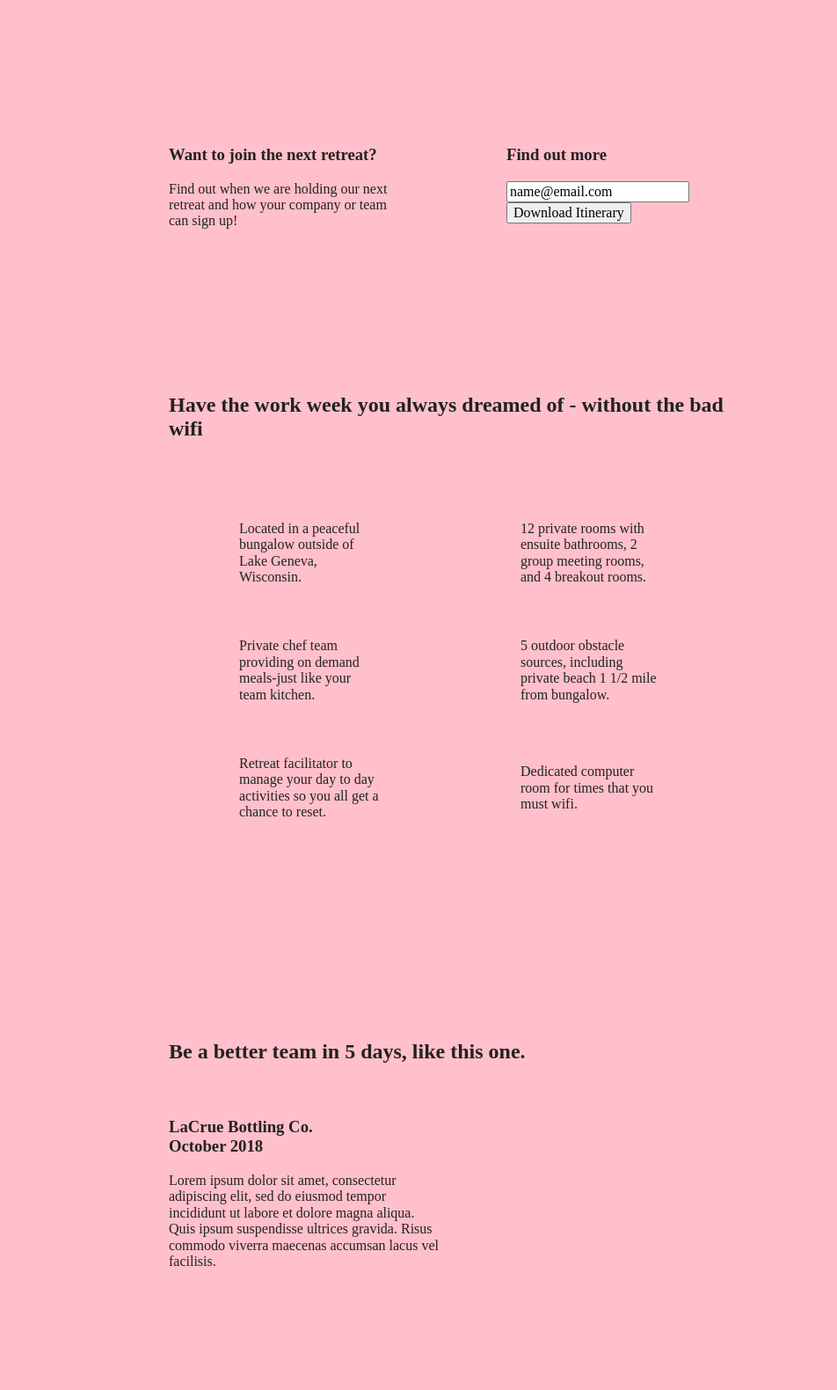
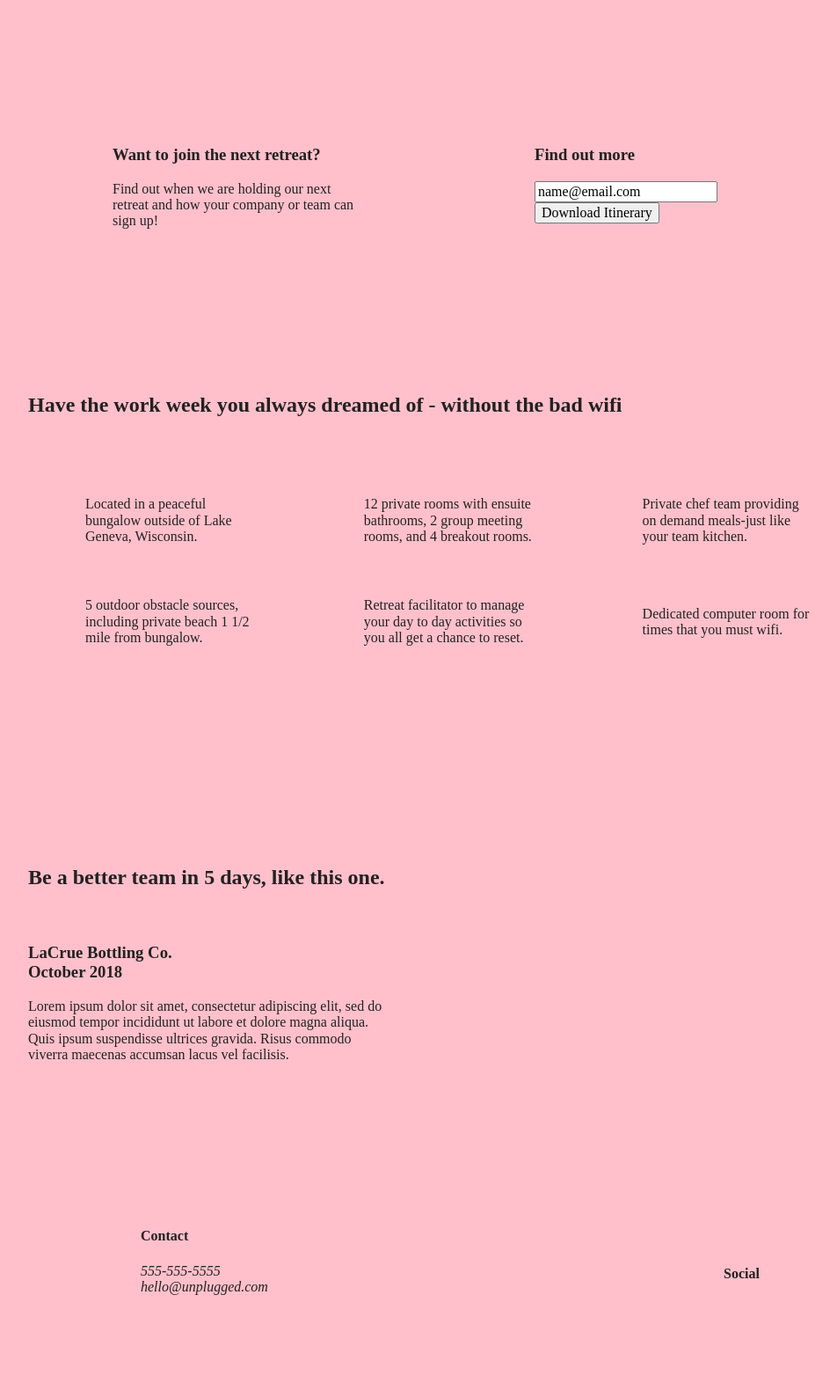
Before and after one commit to learningcoding2022/less-9-unplugged-responsive, a website built with Parcel: page index.html in a window 1280 px wide. Shown: the part 349-1929 px from the top of the page at 88% size, without its empty margins (128-1080 px from the left). Built offline with nearby package versions, Linux system fonts and the light colour scheme; files whose address does not match are found by name.

Commit message:
desktop styles

```diff
--- a/css/main.css
+++ b/css/main.css
@@ -90,7 +90,6 @@
 .content-wrapper {
   width: 90%;
   margin: 50px 0;
-/*****which content wrapper is this?, why is it giving all content wrappers 50px of margin*****/
 }
 
   /*---------Base Header - Footer Styles ---------*/
@@ -138,7 +137,6 @@
 
 footer {
   flex-direction: column;
-/****why is this a column?*****/
 }
 
 footer p {
@@ -154,7 +152,7 @@
   margin-bottom: 50px;
 }
 
-/*****THIS ISN'T IN THE ANSWER KEY-WHY???
+/*****THIS ISN'T IN THE ANSWER KEY-WHY?
 footer h4 {
   margin: 20px 0;
 }
@@ -253,7 +251,7 @@
 }
 
 .reviews h3 {
-  width:55%;
+  width: 55%;
   margin: 20px 0;
 }
 
@@ -279,6 +277,11 @@
   margin: 0
 }
 
+/*why not
+.contact-section {
+justify-items: space-between
+}
+
 /* ==========================================================================
    FAQ Page
    ========================================================================== */
@@ -302,7 +305,7 @@
   margin-bottom: 40px;
 }
 
-.faq-contant {
+.faq-content {
   margin-bottom: 50px;
 }
 
@@ -435,7 +438,7 @@
     display: flex;
     justify-content: space-between;
     flex-flow: row wrap;
-  /***why is this row wrap- the elements aren't wrapper so wouldn't it be no wrap?***/
+  /***why is this row wrap- the elements aren't wrapped so wouldn't it be no wrap?***/
   }
 
   aside .content-wrapper .form-description,
@@ -456,8 +459,8 @@
   }
 
   .features .features-item-description {
-    width: 50%;
-  /***why isn't this width 60%, where is this number coming from?***/
+    width: 62%;
+  /***where is this number coming from?***/
   }
 
   /*Reviews*/
@@ -479,7 +482,8 @@
   .footer-content {
   /***what about width? why no width?***/
     display: flex;
-    justify-content: space-around;
+    justify-content: space-between;
+  /* why is this space-between and not space-around?*/
     align-items: center;
   }
 
@@ -509,7 +513,7 @@
 
   .contact-section .content-wrapper h2 {
     width: 80%;
-  /***how is this 80% and not 60% since it is a content wrapper just for the h2***/
+  /***how is this 80% and not 100% since it is a content wrapper and the info stretches across the screen***/
   }
 
   .contact-content {
@@ -521,6 +525,10 @@
     /* ==========================================================================
    FAQ Page
   ========================================================================== */
+
+  header {
+    padding: 15px 0;
+  }
 
   .faq .content-wrappper {
     justify-content: space-between;
@@ -539,7 +547,74 @@
 
 @media only screen and (min-width: 1200px) {
   /*Desktop Styles here*/
-}
+
+  .content-wrapper {
+    max-width: 960px;
+  }
+
+  /*Hero Area*/
+  .hero-area h1 {
+    width: 60%; /*why isn't this 70%?*/
+  }
+
+  /*Aside*/
+  aside .content-wrapper {
+    justify-content: space-around;
+  }
+
+  aside .content-wrapper .form-description,
+  aside .content-wrapper .form {
+    width: 30%;
+  }
+
+  /*Features*/
+
+  .features h2 {
+    width: 90%;
+  /* why is this here?*/
+  }
+
+  .features article {
+    flex-basis: 33%;
+  }
+
+  /*why not this....
+  .features .features-item-description {
+    width: 20% or 33%
+  */
+  }
+
+  /*Reviews*/
+  /*why not this?
+  .reviews article {
+    display: flex;
+    justify-content: space-around;
+    margin: 50px;
+  }*/
+
+  .reviews article div {
+    width: 42%;
+  /*how do you get this number?*/
+  }
+
+  /* ==========================================================================
+   About Page
+  ========================================================================== */
+
+  .mission h2, .contact-section .content-wrapperh2 {
+    width: 95%;
+  }
+
+
+    /* ==========================================================================
+   FAQ Page
+  ========================================================================== */
+
+  .faq h2 {
+    width: 100%;
+  }
+
+  /*what about space-between for the footer?*/
 
 /* ==========================================================================
    Print styles.
```
